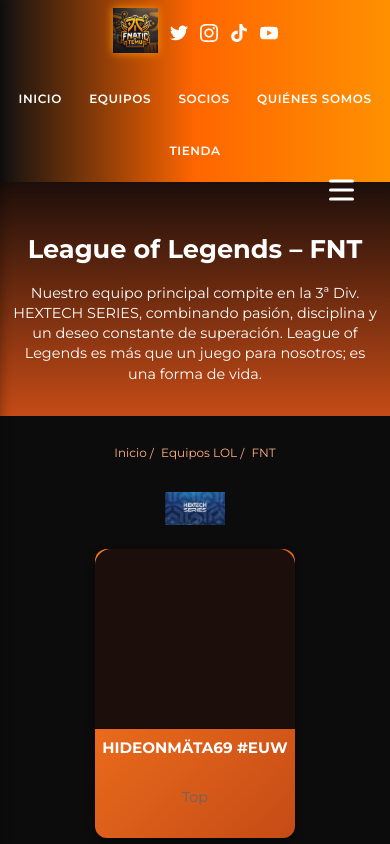
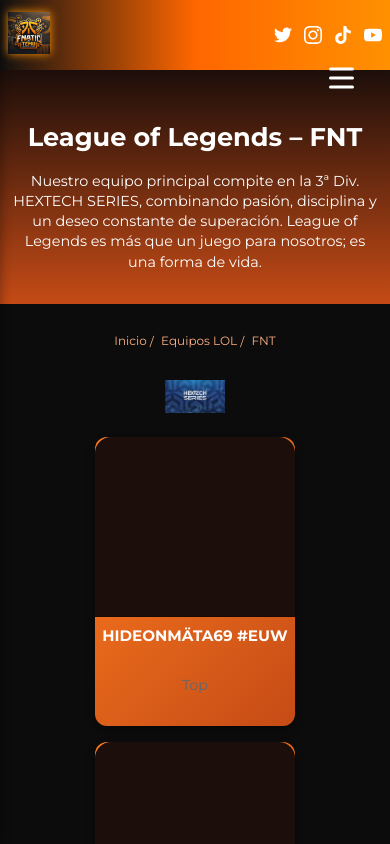
Before and after one commit to fnaticdetemu10/fnatic-de-temu, a React (Create React App) app: page /pages/equiposlol/FNT in a window 390 px wide. Shown: the top 844 px of the page. Built offline with nearby package versions, Linux system fonts and the light colour scheme.

Commit message:
Mejoras navegacion

```diff
--- a/src/components/Header.css
+++ b/src/components/Header.css
@@ -24,31 +24,6 @@
   filter: drop-shadow(0 0 5px #ff9100);
 }
 
-/* Main nav links */
-.main-nav ul {
-  list-style: none;
-  display: flex;
-  gap: 36px;
-  margin: 0;
-  padding: 0;
-}
-
-.main-nav a {
-  color: #fff;
-  font-size: 0.95rem;
-  font-family: 'Montserrat', Arial, sans-serif;
-  letter-spacing: 0.05em;
-  text-decoration: none;
-  transition: border-bottom 0.17s, color 0.13s;
-  border-bottom: 2px solid transparent;
-  padding-bottom: 2px;
-  font-weight: 600;
-}
-
-.main-nav a:hover {
-  border-bottom: 2px solid #ff6600;
-  color: #ff9100;
-}
 
 /* Social icons */
 .social-icons {
@@ -81,12 +56,6 @@
   .fnatic-header-content {
     width: 95%;
   }
-  .main-nav ul {
-    gap: 20px;
-  }
-  .main-nav a {
-    font-size: 0.9rem;
-  }
   .social-icons {
     gap: 20px;
   }
@@ -96,39 +65,16 @@
   .fnatic-header-content {
     width: 100%;
     padding: 0 1rem;
-    height: auto;
-    min-height: 70px;
-    flex-wrap: wrap;
-    justify-content: center;
-    gap: 1rem;
+    height: 70px;
+    justify-content: space-between;
   }
 
-  .fnatic-logo {
-    order: 1;
-    flex: 0 0 auto;
-  }
-
-  .main-nav {
-    order: 3;
-    flex: 1 0 100%;
-    margin-top: 0.5rem;
-  }
-
-  .main-nav ul {
-    justify-content: center;
-    gap: 1rem;
-    flex-wrap: wrap;
-  }
-
-  .main-nav a {
-    font-size: 0.85rem;
-    padding: 0.5rem 0.75rem;
-    border-radius: 4px;
-    transition: all 0.2s ease;
+  .fnatic-logo img {
+    width: 48px;
+    height: 48px;
   }
 
   .social-icons {
-    order: 2;
     gap: 16px;
   }
 
@@ -141,21 +87,11 @@
 @media (max-width: 480px) {
   .fnatic-header-content {
     padding: 0.5rem;
-    gap: 0.75rem;
   }
 
   .fnatic-logo img {
-    width: 45px;
-    height: 45px;
-  }
-
-  .main-nav ul {
-    gap: 0.5rem;
-  }
-
-  .main-nav a {
-    font-size: 0.75rem;
-    padding: 0.4rem 0.6rem;
+    width: 42px;
+    height: 42px;
   }
 
   .social-icons {
--- a/src/components/Header.js
+++ b/src/components/Header.js
@@ -1,4 +1,5 @@
 import React from 'react';
+import { useNavigate } from 'react-router-dom';
 import './Header.css';
 import FnaticLogo from '../assets/images/FNATIC DE TEMU.jpg';
 
@@ -12,25 +13,26 @@
  * your own social profiles.
  */
 const Header = () => {
+  const navigate = useNavigate();
+
+  const handleLogoClick = (event) => {
+    event.preventDefault();
+    navigate('/');
+    // Scroll al top después de navegar
+    setTimeout(() => {
+      window.scrollTo({ top: 0, behavior: 'smooth' });
+    }, 100);
+  };
   return (
     <header className="fnatic-header">
       <div className="fnatic-header-content">
         {/* Club logo */}
         <div className="fnatic-logo">
-          <a href="#inicio">
+          <a href="/" onClick={handleLogoClick}>
             <img src={FnaticLogo} alt="Logo Fnatic de Temu" />
           </a>
         </div>
-        {/* Main nav links */}
-        <nav className="main-nav">
-          <ul>
-            <li><a href="#inicio">INICIO</a></li>
-            <li><a href="#teams">EQUIPOS</a></li>
-            <li><a href="#membership">SOCIOS</a></li>
-            <li><a href="#about">QUIÉNES SOMOS</a></li>
-            <li><a href="#featured">TIENDA</a></li>
-          </ul>
-        </nav>
+
         {/* Social icons */}
         <div className="social-icons">
           {/* Twitter */}
--- a/src/components/Navigation.css
+++ b/src/components/Navigation.css
@@ -36,20 +36,22 @@
 .nav-menu {
   list-style: none;
   display: flex;
-  gap: 1.5rem;
+  gap: 2rem;
   margin: 0;
-  padding: 0.75rem 2rem;
+  padding: 1rem 2rem;
   justify-content: center;
 }
 
 .nav-menu a {
   color: #fff;
-  font-size: 0.95rem;
+  font-size: 1rem;
   font-weight: 600;
   text-decoration: none;
   transition: color 0.2s ease, border-bottom 0.2s ease;
   border-bottom: 2px solid transparent;
   padding-bottom: 0.25rem;
+  text-transform: uppercase;
+  letter-spacing: 0.5px;
 }
 
 .nav-menu a:hover {
--- a/src/components/Navigation.js
+++ b/src/components/Navigation.js
@@ -1,4 +1,5 @@
 import React, { useState } from 'react';
+import { useLocation, useNavigate } from 'react-router-dom';
 import './Navigation.css';
 
 /**
@@ -8,9 +9,12 @@
  * It contains anchor links pointing to each major section of the page. When
  * clicked, the page will smoothly scroll to the corresponding section ID.
  * Includes a mobile hamburger menu for better mobile experience.
+ * Handles navigation from sub-pages back to main page sections.
  */
 const Navigation = () => {
   const [isMenuOpen, setIsMenuOpen] = useState(false);
+  const location = useLocation();
+  const navigate = useNavigate();
 
   const toggleMenu = () => {
     setIsMenuOpen(!isMenuOpen);
@@ -18,6 +22,29 @@
 
   const closeMenu = () => {
     setIsMenuOpen(false);
+  };
+
+  const handleNavClick = (sectionId, event) => {
+    event.preventDefault();
+    closeMenu();
+
+    // Si estamos en la página principal, hacer scroll normal
+    if (location.pathname === '/') {
+      const element = document.getElementById(sectionId);
+      if (element) {
+        element.scrollIntoView({ behavior: 'smooth' });
+      }
+    } else {
+      // Si estamos en otra página, navegar a la principal y luego hacer scroll
+      navigate('/');
+      // Pequeño delay para asegurar que la página se carga antes del scroll
+      setTimeout(() => {
+        const element = document.getElementById(sectionId);
+        if (element) {
+          element.scrollIntoView({ behavior: 'smooth' });
+        }
+      }, 100);
+    }
   };
 
   return (
@@ -33,14 +60,15 @@
       </button>
 
       <ul className={`nav-menu ${isMenuOpen ? 'nav-menu-open' : ''}`}>
-        <li><a href="#about" onClick={closeMenu}>Quiénes somos</a></li>
-        <li><a href="#featured" onClick={closeMenu}>Colección</a></li>
-        <li><a href="#games" onClick={closeMenu}>Juegos</a></li>
-        <li><a href="#membership" onClick={closeMenu}>Socios</a></li>
-        <li><a href="#teams" onClick={closeMenu}>Equipos</a></li>
-        <li><a href="#membresias" onClick={closeMenu}>Planes</a></li>
-        <li><a href="#eventos" onClick={closeMenu}>Eventos</a></li>
-        <li><a href="#contacto" onClick={closeMenu}>Contacto</a></li>
+        <li><a href="#inicio" onClick={(e) => handleNavClick('inicio', e)}>Inicio</a></li>
+        <li><a href="#about" onClick={(e) => handleNavClick('about', e)}>Quiénes somos</a></li>
+        <li><a href="#featured" onClick={(e) => handleNavClick('featured', e)}>Colección</a></li>
+        <li><a href="#games" onClick={(e) => handleNavClick('games', e)}>Juegos</a></li>
+        <li><a href="#membership" onClick={(e) => handleNavClick('membership', e)}>Socios</a></li>
+        <li><a href="#teams" onClick={(e) => handleNavClick('teams', e)}>Equipos</a></li>
+        <li><a href="#membresias" onClick={(e) => handleNavClick('membresias', e)}>Planes</a></li>
+        <li><a href="#eventos" onClick={(e) => handleNavClick('eventos', e)}>Eventos</a></li>
+        <li><a href="#contacto" onClick={(e) => handleNavClick('contacto', e)}>Contacto</a></li>
       </ul>
 
       {isMenuOpen && <div className="menu-overlay" onClick={closeMenu}></div>}
--- a/src/pages/About.css
+++ b/src/pages/About.css
@@ -1,9 +1,9 @@
 /* Styles for the About component */
 
 .about-section {
-  max-width: 700px;
+  max-width: 1200px;
   margin: 0 auto;
-  padding: 2rem 1rem;
+  padding: 2rem 15rem;
   background: #fff;
   border-radius: 18px;
   box-shadow: 0 4px 16px rgba(0,0,0,0.05);
@@ -13,6 +13,11 @@
   text-align: center;
   font-size: 2.4rem;
   margin-bottom: 1rem;
+}
+
+.about-content {
+  max-width: 800px;
+  margin: 0 auto;
 }
 
 .about-section h3 {
@@ -28,6 +33,7 @@
 .about-values {
   margin: 1.2rem 0 1.5rem 1.2rem;
   padding-left: 1rem;
+  max-width: 750px;
 }
 
 .about-values li {
@@ -41,6 +47,10 @@
     margin: 0 0.5rem;
     padding: 1.5rem;
     border-radius: 12px;
+  }
+
+  .about-content {
+    max-width: 100%;
   }
 
   .about-section h2 {
@@ -62,6 +72,7 @@
   .about-values {
     margin: 1rem 0 1.25rem 0.75rem;
     padding-left: 0.75rem;
+    max-width: 100%;
   }
 
   .about-values li {
@@ -76,6 +87,10 @@
     margin: 0 0.25rem;
     padding: 1.25rem;
     border-radius: 8px;
+  }
+
+  .about-content {
+    max-width: 100%;
   }
 
   .about-section h2 {
@@ -97,6 +112,7 @@
   .about-values {
     margin: 0.75rem 0 1rem 0.5rem;
     padding-left: 0.5rem;
+    max-width: 100%;
   }
 
   .about-values li {
--- a/src/pages/equiposlol/FNT.js
+++ b/src/pages/equiposlol/FNT.js
@@ -1,5 +1,7 @@
 import React from 'react';
 import './EquiposLol.css';
+import Header from '../../components/Header';
+import Navigation from '../../components/Navigation';
 import hextechSeriesLogo from '../../assets/images/hextech_series.png';
 
 // Importa aquí las imágenes de tus jugadores
```
